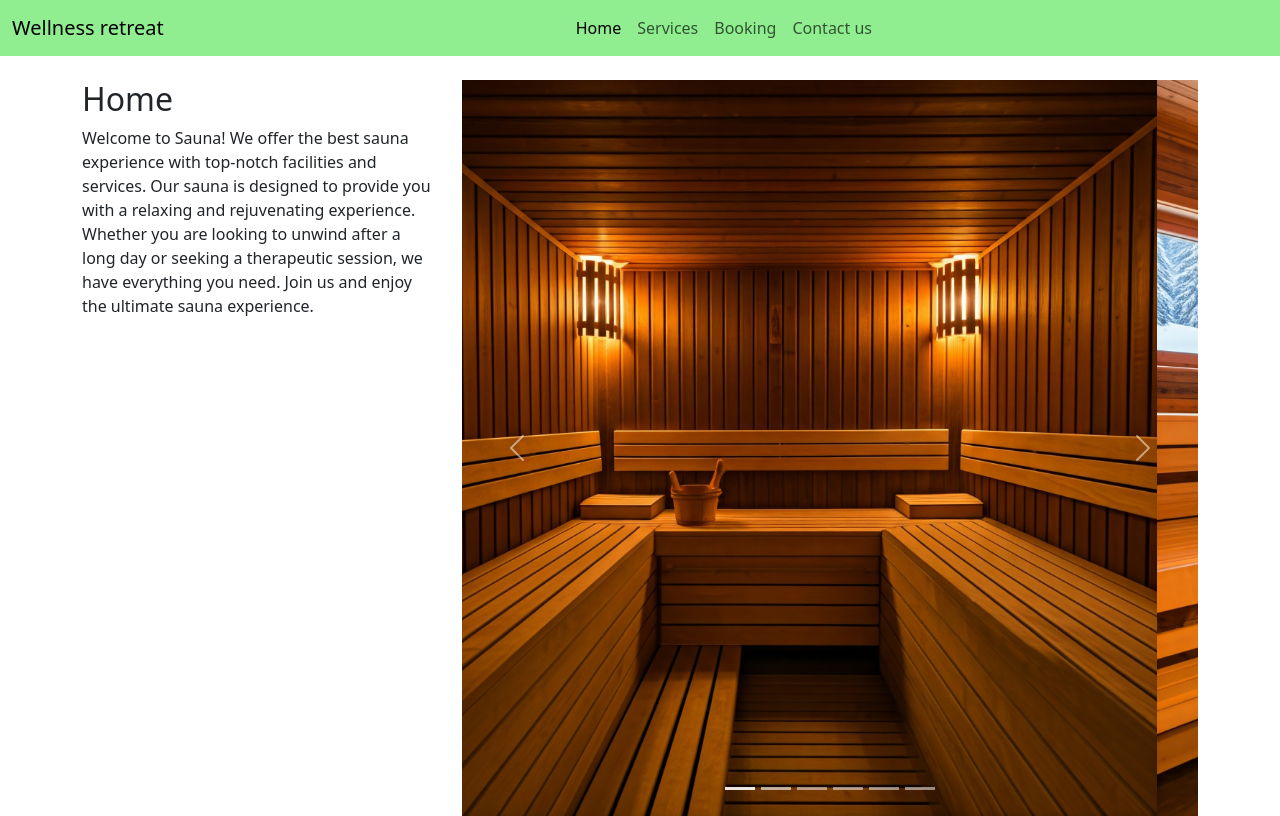
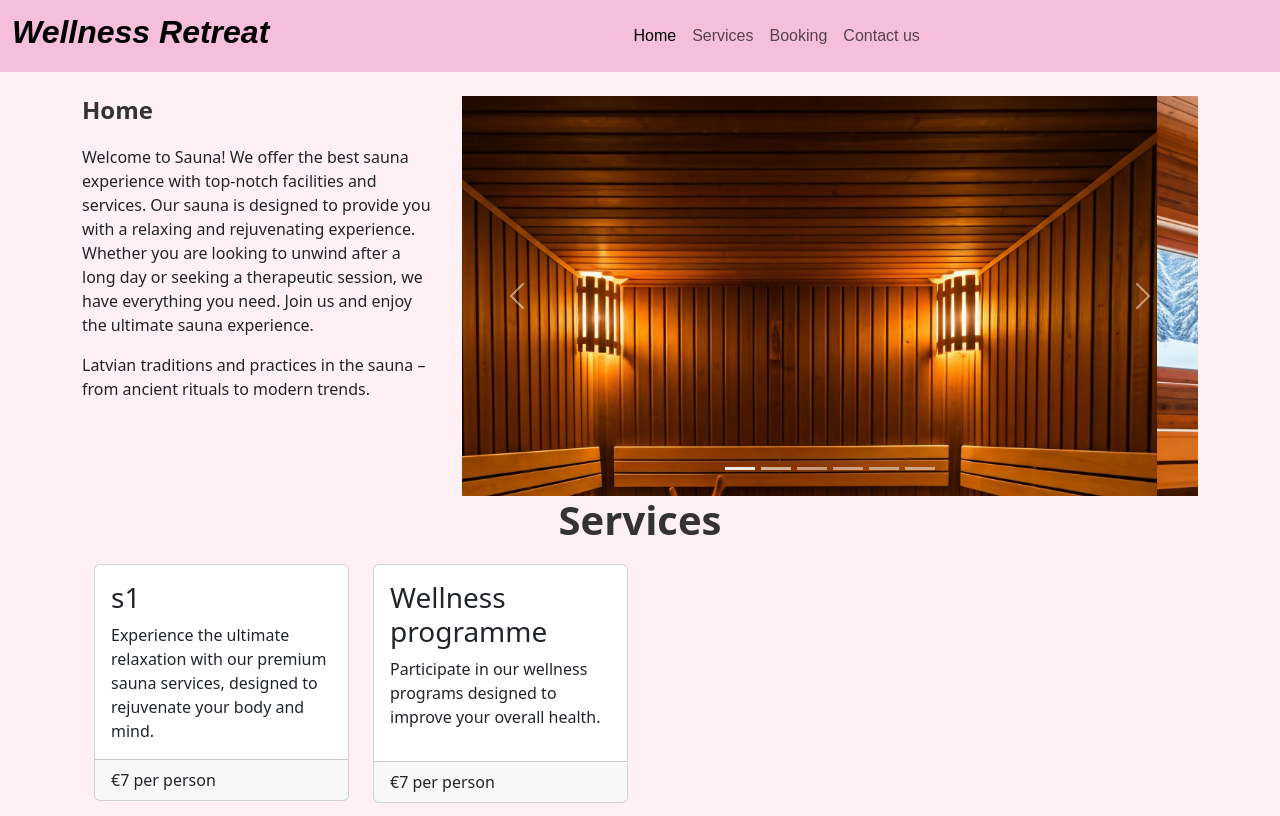
Before and after one commit to Edite10/Sauna, a plain HTML site: page index.html in a window 1280 px wide. Drawn offline with nearby package versions, Linux system fonts and the light colour scheme.

Commit message:
Style image carousel and navbar

```diff
--- a/assets/style.css
+++ b/assets/styles.css
@@ -1,12 +1,24 @@
-.navbar-custom {
-    background-color: lightgreen;
+
+
+h2 {
+    font-size: 24px;
+    font-weight: bold;
+    color: #333;
+    margin-bottom: 20px;
 }
 
+body {
+    background-color: #fff0f5;
+}
 
+.navbar-custom {
+    background-color: rgb(245, 190, 220);
+    font-family: 'Alegreya', sans-serif;
+}
 
-
-
-
+.carousel-sm .carousel-inner {
+    max-height: 400px;
+}
 /* Media queries */
 
 /* Small screens and up */
@@ -14,16 +26,25 @@
     /* increase font size in events table when screen size is large enough */
     #events .table {
         font-size: 1rem;
+        background-color: #fff0f5;
     }
     .student-discount {
         font-size: 1rem;
+        background-color: #fff0f5;
     }
 }
+
+/* Custom CSS class for h1 */
+.custom-h1 {
+    font-size: 2em;
+}
+
 /* Medium devices (tablets, 768px and up) */
 @media screen and (min-width: 768px) {
     /* Make all service cards the same height for consistency */
     #services .card-body {
         min-height: 191px;
+        background-color: #fff0f5;
     }
 }
 
@@ -32,6 +53,7 @@
     /* Make all service cards the same height for consistency */
     #services .card-body {
         min-height: auto;
+        background-color: #fff0f5;
     }
 }
 
@@ -40,6 +62,7 @@
     /* make all service cards the same height for consistency */
     #services .card-body {
         min-height: 220px;
+        background-color: #fff0f5;
     }
 }
 
@@ -48,5 +71,6 @@
     /* make all service cards the same height for consistency */
     #services .card-body {
         min-height: 195px;
+        background-color: #fff0f5;
     }
 }
--- a/index.html
+++ b/index.html
@@ -8,13 +8,13 @@
     <!-- Bootstrap CSS -->
     <link href="https://cdn.jsdelivr.net/npm/bootstrap@5.3.3/dist/css/bootstrap.min.css" rel="stylesheet"
     integrity="sha384-QWTKZyjpPEjISv5WaRU9OFeRpok6YctnYmDr5pNlyT2bRjXh0JMhjY6hW+ALEwIH" crossorigin="anonymous">
-    <link rel="stylesheet" href="./assets/style.css">
+    <link rel="stylesheet" href="./assets/styles.css">
 </head>
 <body>
     <!-- Navbar -->
     <nav class="navbar navbar-expand-lg navbar-light navbar-custom">
         <div class="container-fluid">
-            <a class="navbar-brand" href="#">Wellness retreat</a>
+            <h1 class="navbar-brand fw-bold fst-italic custom-h1" href="#">Wellness Retreat</h1>
             <button class="navbar-toggler" type="button" data-bs-toggle="collapse" data-bs-target="#navbarNav" aria-controls="navbarNav" aria-expanded="false" aria-label="Toggle navigation">
                 <span class="navbar-toggler-icon"></span>
             </button>
@@ -42,12 +42,13 @@
         <div class="row">
             <!-- Home Section -->
             <div class="col-md-4">
-                <h2>Home</h2>
+                <h2 class="fw-bold">Home</h2>
                 <p>Welcome to Sauna! We offer the best sauna experience with top-notch facilities and services. Our sauna is designed to provide you with a relaxing and rejuvenating experience. Whether you are looking to unwind after a long day or seeking a therapeutic session, we have everything you need. Join us and enjoy the ultimate sauna experience.</p>
+                <p>Latvian traditions and practices in the sauna – from ancient rituals to modern trends.</p>
             </div>
             <!-- Image Carousel -->
             <div class="col-md-8">
-                <div id="carouselExampleIndicators" class="carousel slide" data-bs-ride="carousel">
+                <div id="carouselExampleIndicators" class="carousel slide carousel-sm" data-bs-ride="carousel">
                     <div class="carousel-indicators">
                         <button type="button" data-bs-target="#carouselExampleIndicators" data-bs-slide-to="0" class="active" aria-current="true" aria-label="Slide 1"></button>
                         <button type="button" data-bs-target="#carouselExampleIndicators" data-bs-slide-to="1" aria-label="Slide 2"></button>
@@ -64,8 +65,7 @@
                             <img src="assets/images/Sauna2.jpg" class="d-block w-100" alt="Image 2">
                         </div>
                         <div class="carousel-item">
-                            <img src="assets/images/Sauna6.jpg
-                            " class="d-block w-100" alt="Image 3">
+                            <img src="assets/images/Sauna6.jpg" class="d-block w-100" alt="Image 3">
                         </div>
                         <div class="carousel-item">
                             <img src="assets/images/Sauna7.jpg" class="d-block w-100" alt="Image 4">
@@ -88,6 +88,40 @@
                 </div>
             </div>
         </div>
+        <!-- Service Section -->
+        <section id="section2" class="container section">
+            <div class="row">
+                <div class="col-12 text-center">
+                    <h2 class="display-6 fw-bold">Services</h2>
+                </div>
+                <div class="col-12 col-md-6 col-xl-3">
+                    <div class="card">
+                        <div class="card-body">
+                            <h3 class="card-title sub-heading-color">s1</h3>
+                            <p class="card-text">
+                                Experience the ultimate
+                                relaxation with our premium sauna services, designed to rejuvenate
+                                your body and mind.
+                            </p>
+                        </div>
+                        <div class="card-footer">
+                            <p class="mb-0">€7 per person</p>
+                        </div>
+                    </div>
+                </div>
+                <div class="col-12 col-md-6 col-xl-3">
+                    <div class="card">
+                        <div class="card-body">
+                            <h3 class="card-title sub-heading-color">Wellness programme</h3>
+                            <p>Participate in our wellness programs designed to improve your overall health.</p>
+                        </div>
+                        <div class="card-footer">
+                            <p class="mb-0">€7 per person</p>
+                        </div>
+                    </div>
+                </div>
+            </div>
+        </section>
     </div>
 
     <!-- Font Awesome kit -->
```
